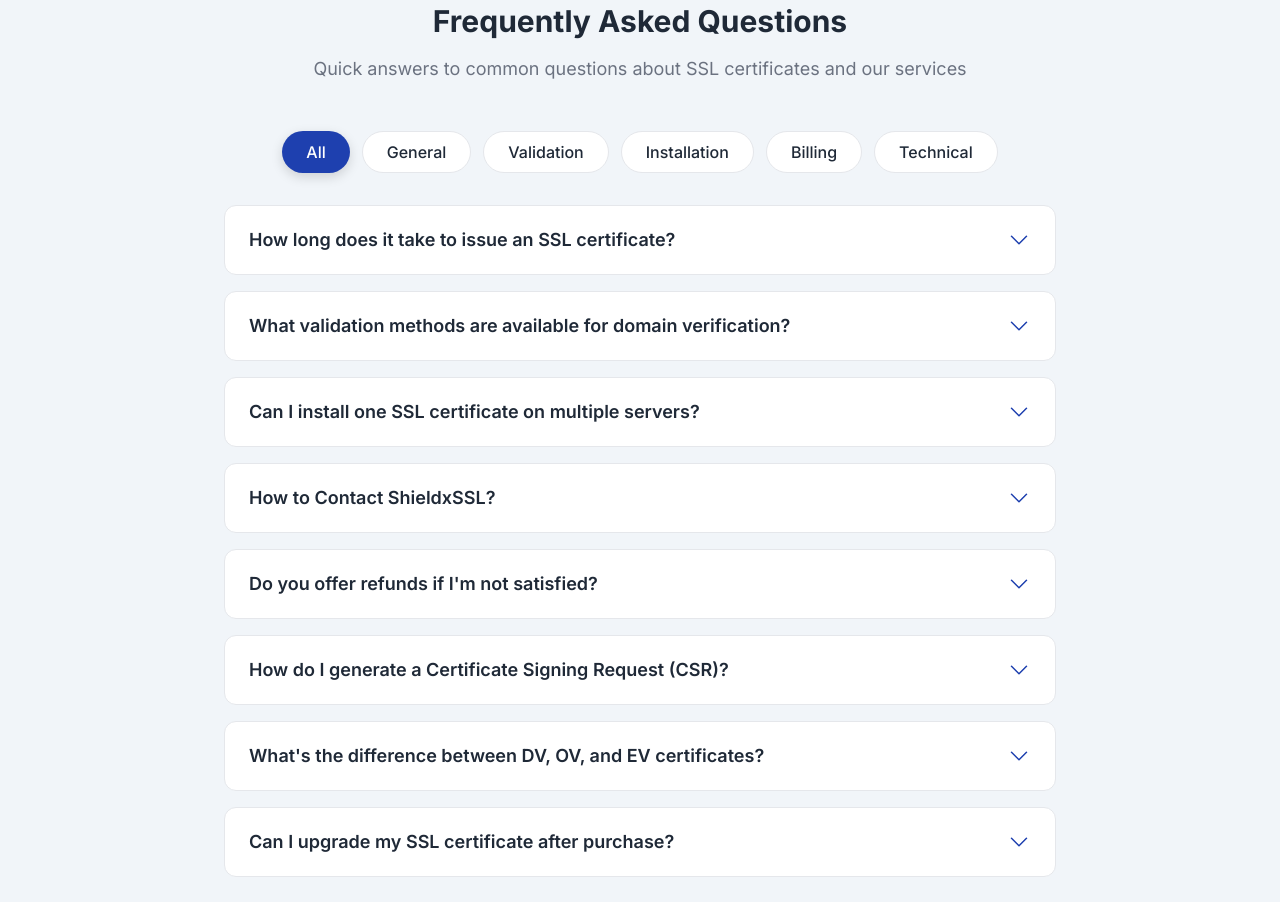
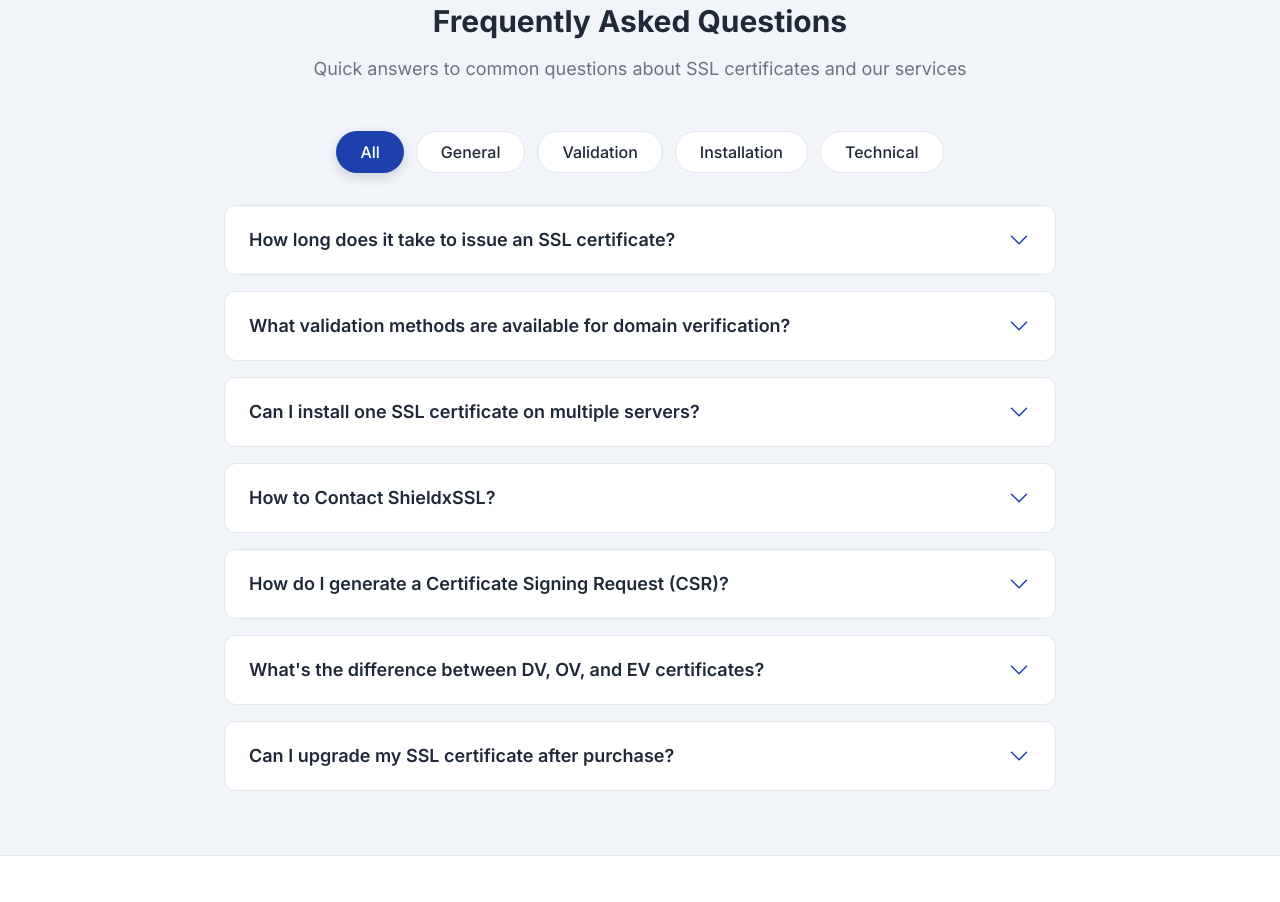
Before and after one commit to janeteva08/netlify, a Next.js app: page /support-center in a window 1280 px wide. Shown: the part 1060-1962 px from the top of the page. Built offline with nearby package versions, Linux system fonts and the light colour scheme.

Commit message:
Merge remote changes

```diff
--- a/src/app/homepage/components/PlanComparisonSection.tsx
+++ b/src/app/homepage/components/PlanComparisonSection.tsx
@@ -84,7 +84,7 @@ const PlanComparisonSection = ({ className = '' }: PlanComparisonSectionProps) =
             Choose Your Protection Plan
           </h2>
           <p className="text-lg text-muted-foreground max-w-2xl mx-auto">
-            Simple, transparent pricing with no hidden fees. All plans include our industry-leading support and 30-day money-back guarantee.
+            Simple, transparent pricing with no hidden fees. All plans include our industry leading support.
           </p>
         </div>
 
--- a/src/app/homepage/page.tsx
+++ b/src/app/homepage/page.tsx
@@ -12,7 +12,7 @@ import Footer from './components/Footer';
 
 export const metadata: Metadata = {
   title: 'ShieldxSSL - SSL Security Made Simple',
-  description: 'Protect your website with enterprise-grade SSL certificates. Trusted by 5000+ websites worldwide. Get instant issuance, 24/7 support, and 30-day money-back guarantee.',
+  description: 'Protect your website with enterprise grade SSL certificates. Trusted by 5000+ websites worldwide. Get instant issuance, 24/7 support.',
 };
 
 export default function HomePage() {
--- a/src/app/support-center/components/SupportCenterInteractive.tsx
+++ b/src/app/support-center/components/SupportCenterInteractive.tsx
@@ -76,12 +76,7 @@ export default function SupportCenterInteractive() {
       answer: " You can send us an email at support@shieldxssl.com for any kind of support.",
       category: "General"
     },
-    {
-      id: 5,
-      question: "Do you offer refunds if I'm not satisfied?",
-      answer: "Yes, we offer a 30-day money-back guarantee for all SSL certificates. If you're not completely satisfied within the first 30 days, contact our support team for a full refund. Note that the certificate must not have been issued for a refund to be processed.",
-      category: "Billing"
-    },
+
     {
       id: 6,
       question: "How do I generate a Certificate Signing Request (CSR)?",
```
